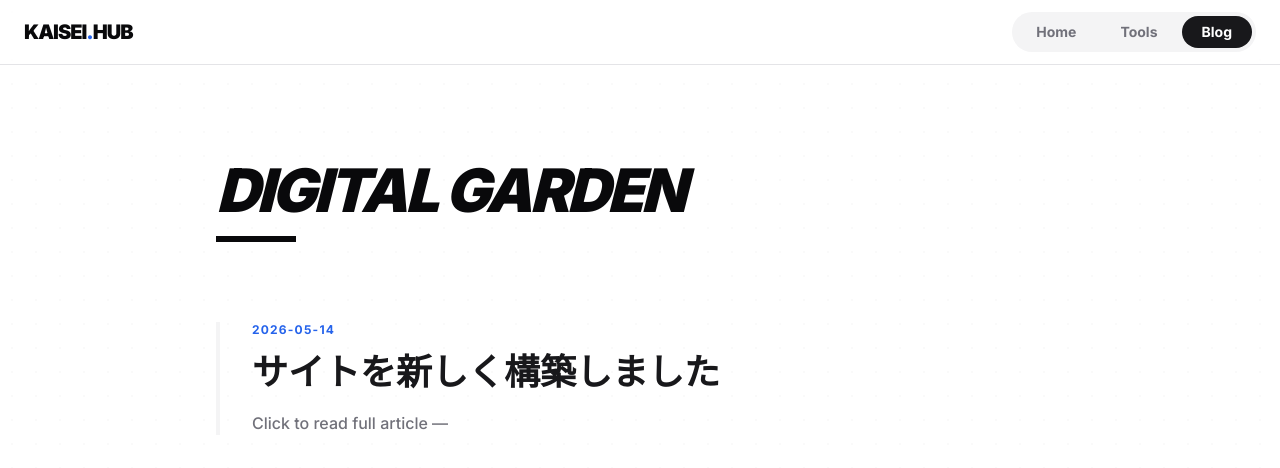
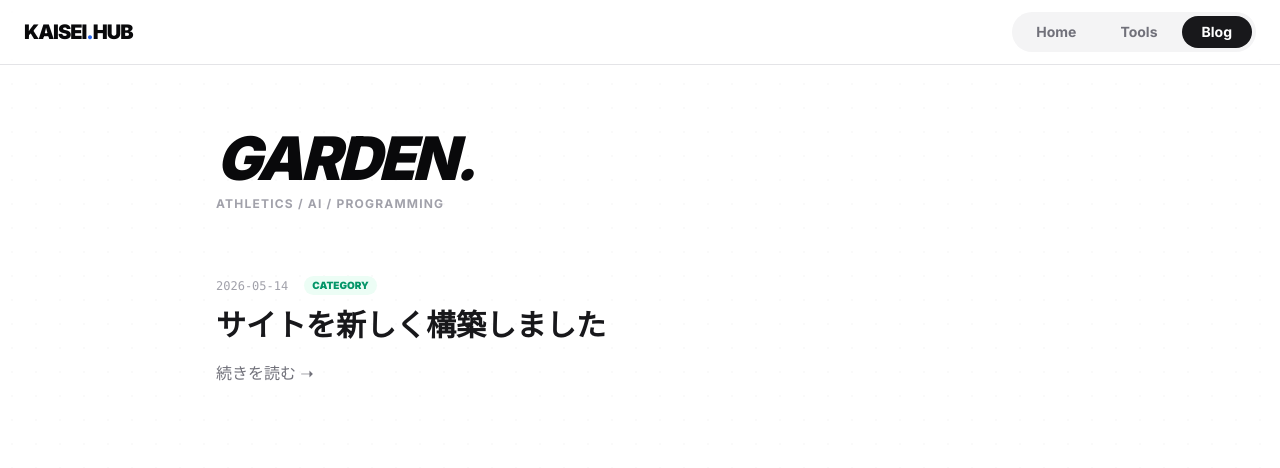
Before and after one commit to kaisei-2026/kaisei-12.-fromgoogle, a Next.js app: page /kaisei-google/blog in a window 1280 px wide. Shown: the top 468 px of the page. Built offline with nearby package versions, Linux system fonts and the light colour scheme.

Commit message:
Update page.tsx

```diff
--- a/app/blog/page.tsx
+++ b/app/blog/page.tsx
@@ -4,22 +4,36 @@ import { getSortedPostsData } from "@/lib/blog";
 export default function BlogPage() {
   const posts = getSortedPostsData();
 
+  // カテゴリー判定用（ファイル名に athletic, ai, dev が含まれていると仮定）
+  const getCatColor = (title: string) => {
+    if (title.toLowerCase().includes("陸上")) return "text-blue-600 bg-blue-50";
+    if (title.toLowerCase().includes("ai")) return "text-purple-600 bg-purple-50";
+    return "text-emerald-600 bg-emerald-50";
+  };
+
   return (
-    <div className="min-h-screen pt-40 pb-20 px-6 max-w-4xl mx-auto">
-      <div className="mb-20">
-        <h1 className="text-6xl font-black text-zinc-950 tracking-tighter uppercase italic">Digital Garden</h1>
-        <div className="h-1.5 w-20 bg-zinc-950 mt-4" />
+    <div className="min-h-screen pt-32 pb-20 px-6 max-w-4xl mx-auto">
+      <div className="mb-16">
+        <h1 className="text-6xl font-[1000] text-zinc-950 tracking-tighter italic">GARDEN.</h1>
+        <p className="text-zinc-400 font-bold mt-2 uppercase tracking-widest text-xs">Athletics / AI / Programming</p>
       </div>
 
-      <div className="grid gap-16">
+      <div className="space-y-12">
         {posts.map(({ slug, date, title }) => (
           <Link href={`/blog/${slug}`} key={slug} className="group block">
-            <article className="border-l-4 border-zinc-100 pl-8 group-hover:border-zinc-950 transition-all">
-              <time className="text-xs font-bold text-blue-600 mb-3 block tracking-widest">{date}</time>
-              <h2 className="text-4xl font-black text-zinc-900 group-hover:text-blue-600 transition-colors leading-tight">
+            <article className="relative">
+              <div className="flex items-center gap-4 mb-3">
+                <time className="font-mono text-xs text-zinc-400">{date}</time>
+                <span className={`text-[10px] px-2 py-0.5 rounded-full font-black uppercase ${getCatColor(title)}`}>
+                  Category
+                </span>
+              </div>
+              <h2 className="text-3xl font-black text-zinc-900 group-hover:text-blue-600 transition-colors leading-tight">
                 {title}
               </h2>
-              <p className="mt-4 text-zinc-500 font-medium">Click to read full article —</p>
+              <p className="mt-4 text-zinc-500 font-medium group-hover:text-zinc-800 transition-colors">
+                続きを読む ➝
+              </p>
             </article>
           </Link>
         ))}
```
